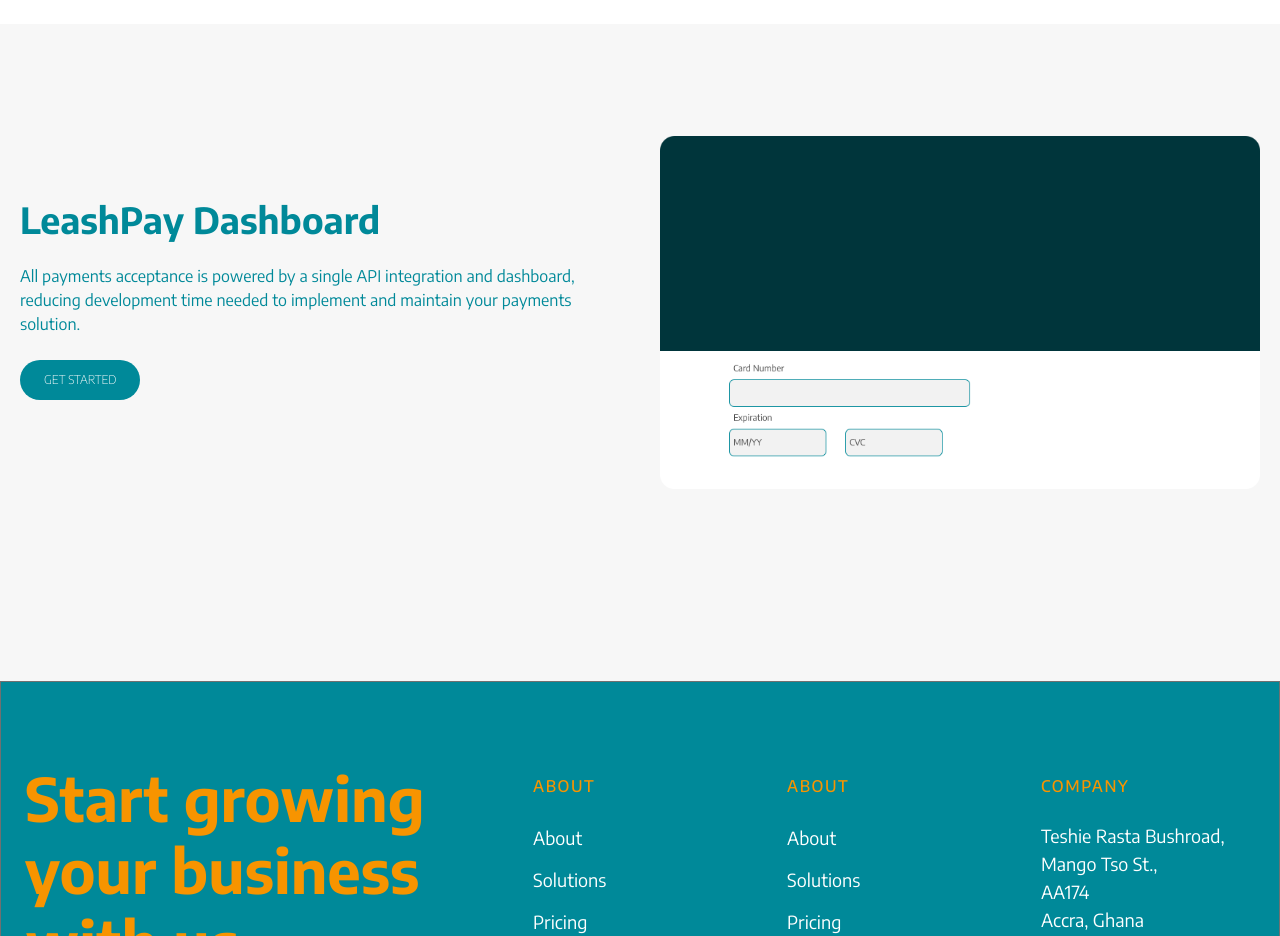
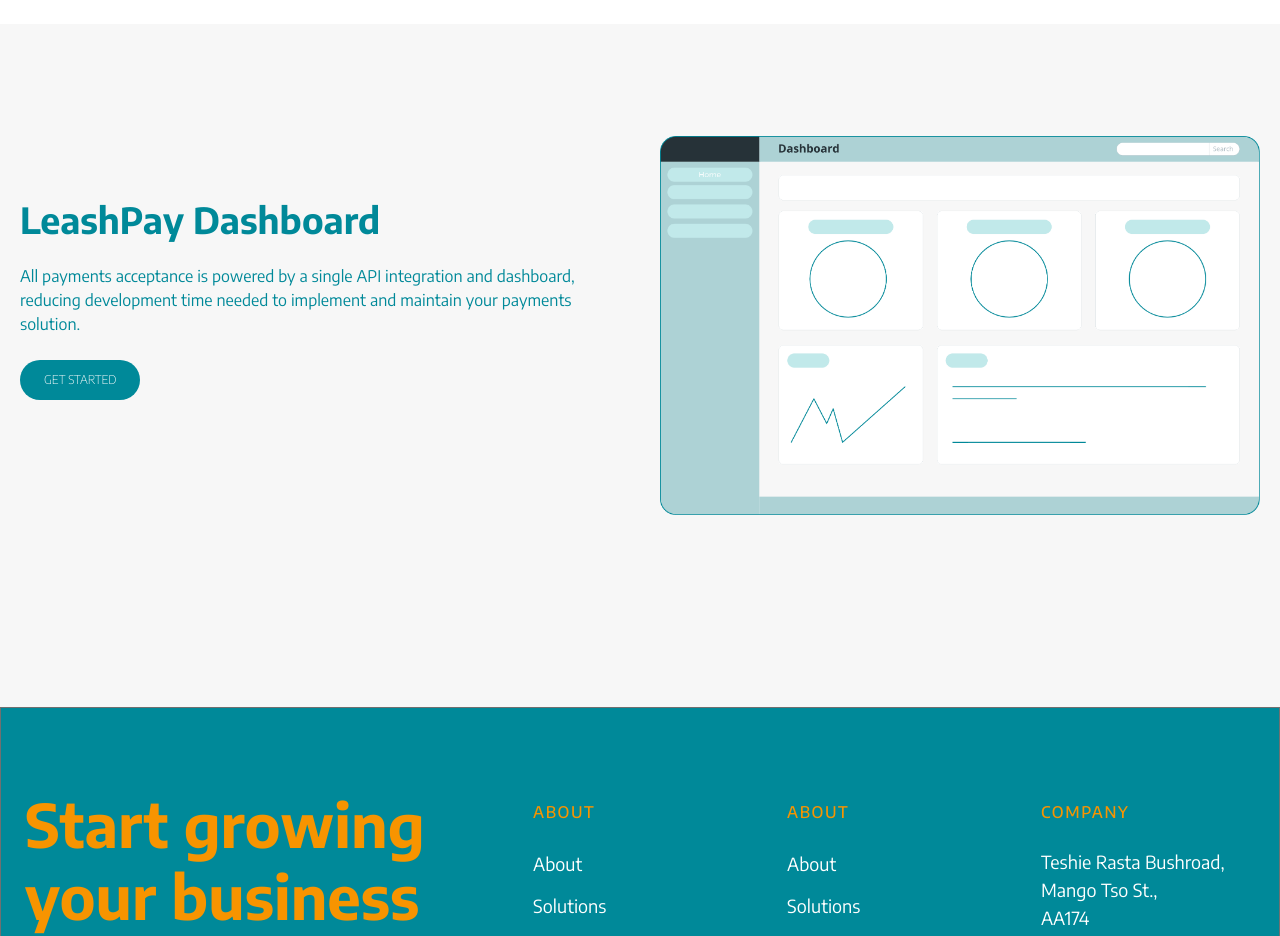
Before and after one commit to Leash-Pay/leashpay-web, a Next.js app: page /onlinepayment in a window 1280 px wide. Shown: the part 4220-5156 px from the top of the page. Built offline with nearby package versions, Linux system fonts and the light colour scheme.

Commit message:
updated dashboard picture

```diff
--- a/src/components/pages/onlinepayment/DashboardSection.tsx
+++ b/src/components/pages/onlinepayment/DashboardSection.tsx
@@ -22,7 +22,7 @@
         </div>
         <div className="w-full  h-full ">
           <Image
-            src="/assets/img/payment/checkout2.png"
+            src="/assets/img/dashboard.png"
             alt="checkout1"
             height={1944}
             width={3304}
```
Also changed, not shown: public/assets/img/dashboard.png (added).
